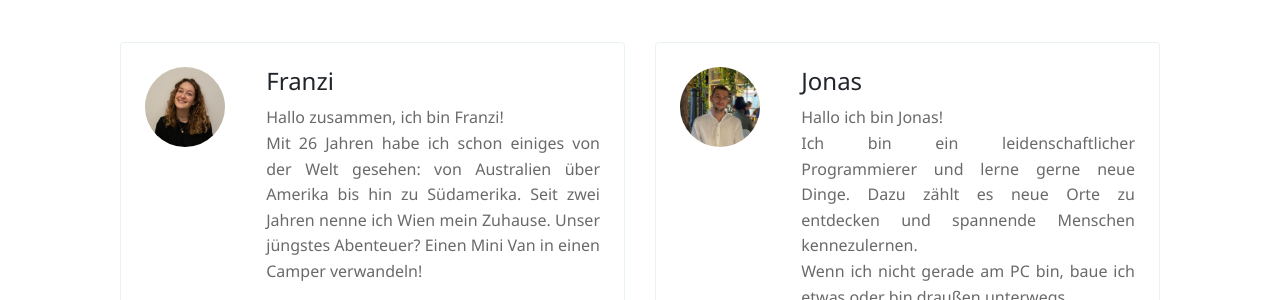
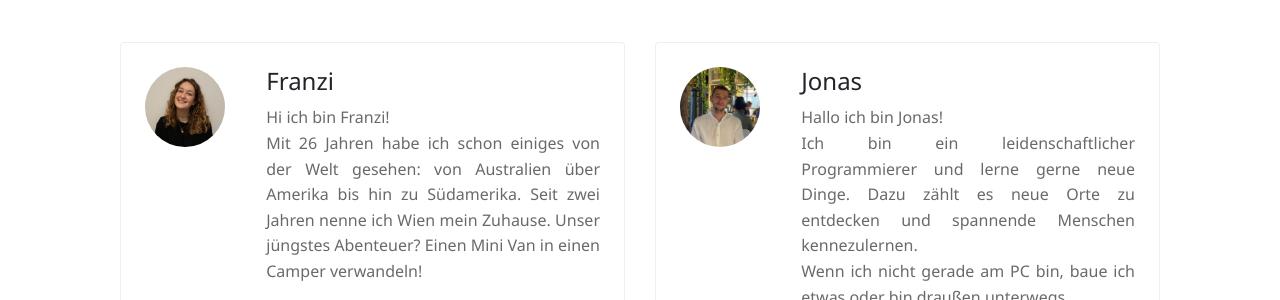
Before and after one commit to travelbuddi/travelbuddi.github.io, a Jekyll site: the page built from _pages/authors-list.html, in a window 1280 px wide and 1008 px high. Shown: the part 155-455 px from the top of the window. Built offline with Jekyll 4.4.1, drawn with Linux system fonts in a browser that asks for light colours; nearby versions of some CDN libraries.

Commit message:
speichern

```diff
--- a/_config.yml
+++ b/_config.yml
@@ -26,7 +26,7 @@ authors:
       name:           Franzi
       site:           https://travelbuddi.de
       avatar:         assets/images/franzi.jpeg
-      bio:            "Hallo zusammen, ich bin Franzi! <br> Mit 26 Jahren habe ich schon einiges von der Welt gesehen: von Australien über Amerika bis hin zu Südamerika. Seit zwei Jahren nenne ich Wien mein Zuhause. Unser jüngstes Abenteuer? Einen Mini Van in einen Camper verwandeln!"
+      bio:            "Hi ich bin Franzi! <br> Mit 26 Jahren habe ich schon einiges von der Welt gesehen: von Australien über Amerika bis hin zu Südamerika. Seit zwei Jahren nenne ich Wien mein Zuhause. Unser jüngstes Abenteuer? Einen Mini Van in einen Camper verwandeln!"
       #email:          wowthemesnet@gmail.com
       #twitter:        https://twitter.com/wowthemesnet
 
```
